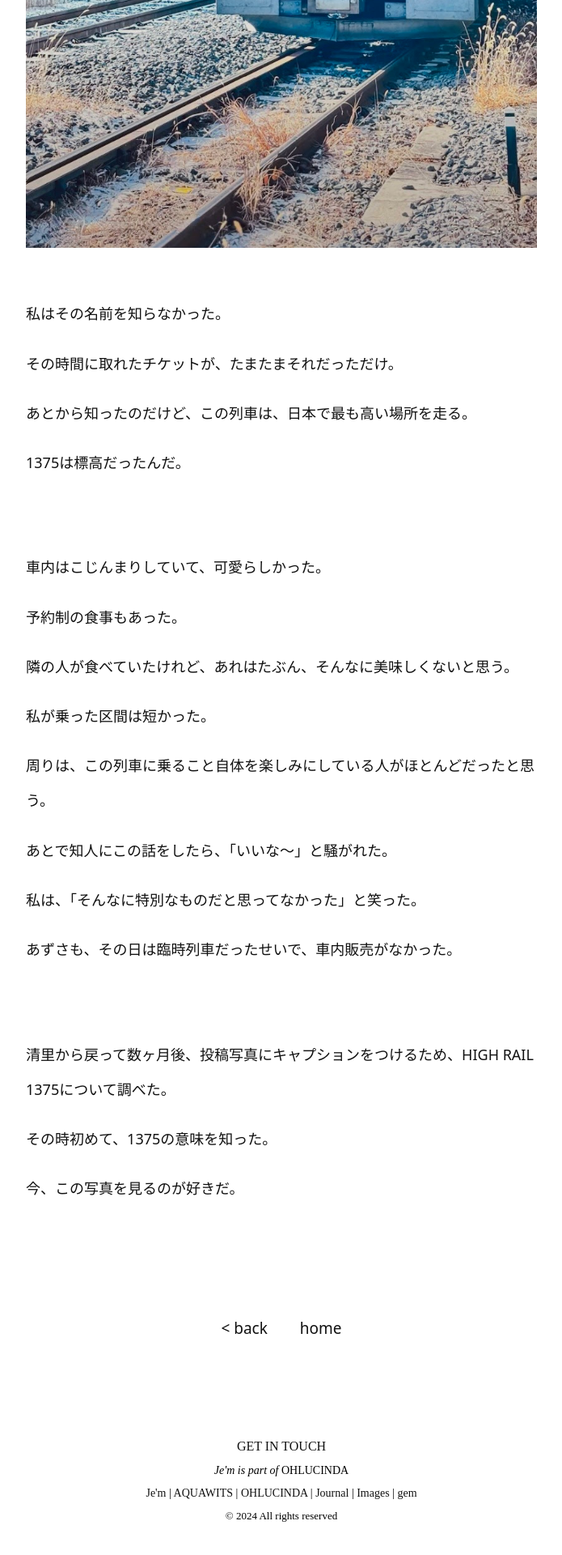
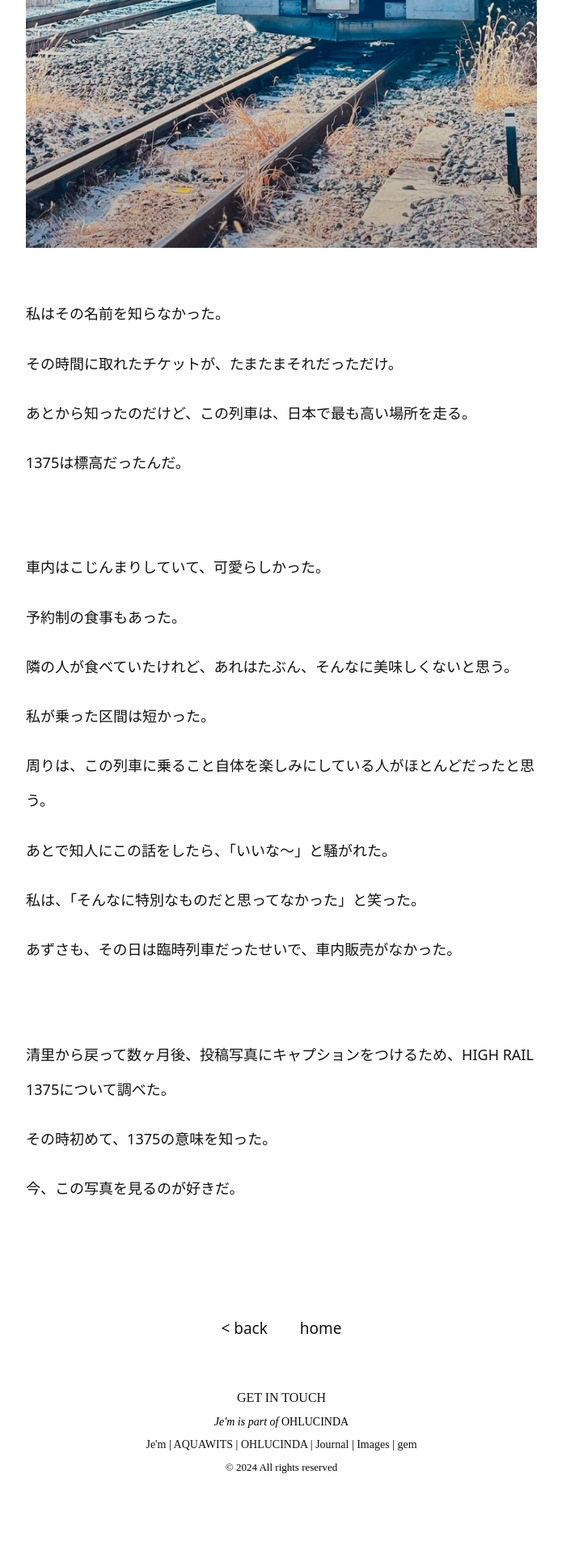
Before and after one commit to ohlucinda/ohlucinda-mobile, a Jekyll site: the page built from _posts/2026-05-02-青い列車.md, in a window 1280 px wide. Shown: the part 868-2788 px from the top of the page at 81% size, without its empty margins (292-987 px from the left). Built offline with Jekyll 4.4.1, drawn with Linux system fonts in a browser that asks for light colours; some web fonts are replaced; after the commit the page ends 2728 px from its top, so only the background shows below that.

Commit message:
Update style.css

```diff
--- a/assets/style.css
+++ b/assets/style.css
@@ -214,7 +214,7 @@ details[open] summary::before {
 
   .post-footer {
 
-  margin-top: 30px !important;
+  margin-top: 60px !important;
 
 }
 
@@ -241,7 +241,7 @@ details[open] summary::before {
   }
 
   .post-footer {
-  margin-top: 120px !important;
+  margin-top: 60px !important;
 
 }
   .post-nav {
```
